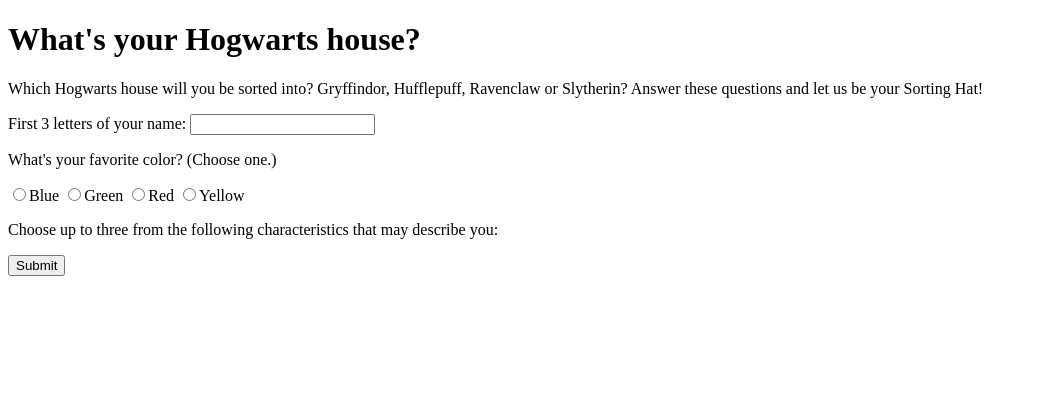
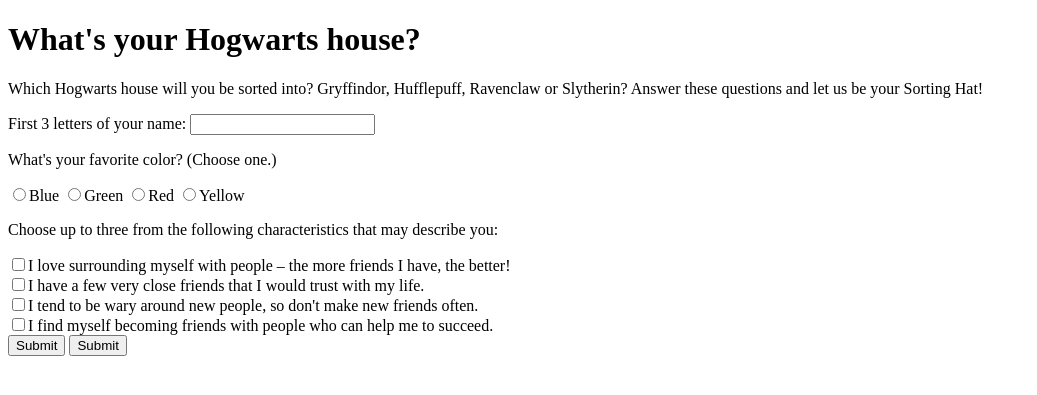
Before and after one commit to tasmianoor/p2, a PHP site: page / in a window 1280 px wide. Shown: the top 395 px of the page, without its empty margins (0-1037 px from the left). Run offline with PHP 8.4, Linux system fonts and the light colour scheme.

Commit message:
Update index.php

```diff
--- a/index.php
+++ b/index.php
@@ -32,6 +32,14 @@
                 <input type="radio" name="yellow" value="yellow">Yellow
 
             <p>Choose up to three from the following characteristics that may describe you:</p>
+                <input type="checkbox" name="friendly" value="Blue" />I love surrounding myself with people – the more friends I have, the better!<br/>
+                <input type="checkbox" name="skeptic" value="Red"/>I have a few very close friends that I would trust with my life.<br/>
+                <input type="checkbox" name="NoNewFriends" value="Green" />I tend to be wary around new people, so don't make new friends often.<br/>
+                <input type="checkbox" name="some friends" value="Yellow" />I find myself becoming friends with people who can help me to succeed.<br/>
+
+            <input type="submit" name="formSubmit" value="Submit" />
+
+
 
             <input type="submit">
 
```
